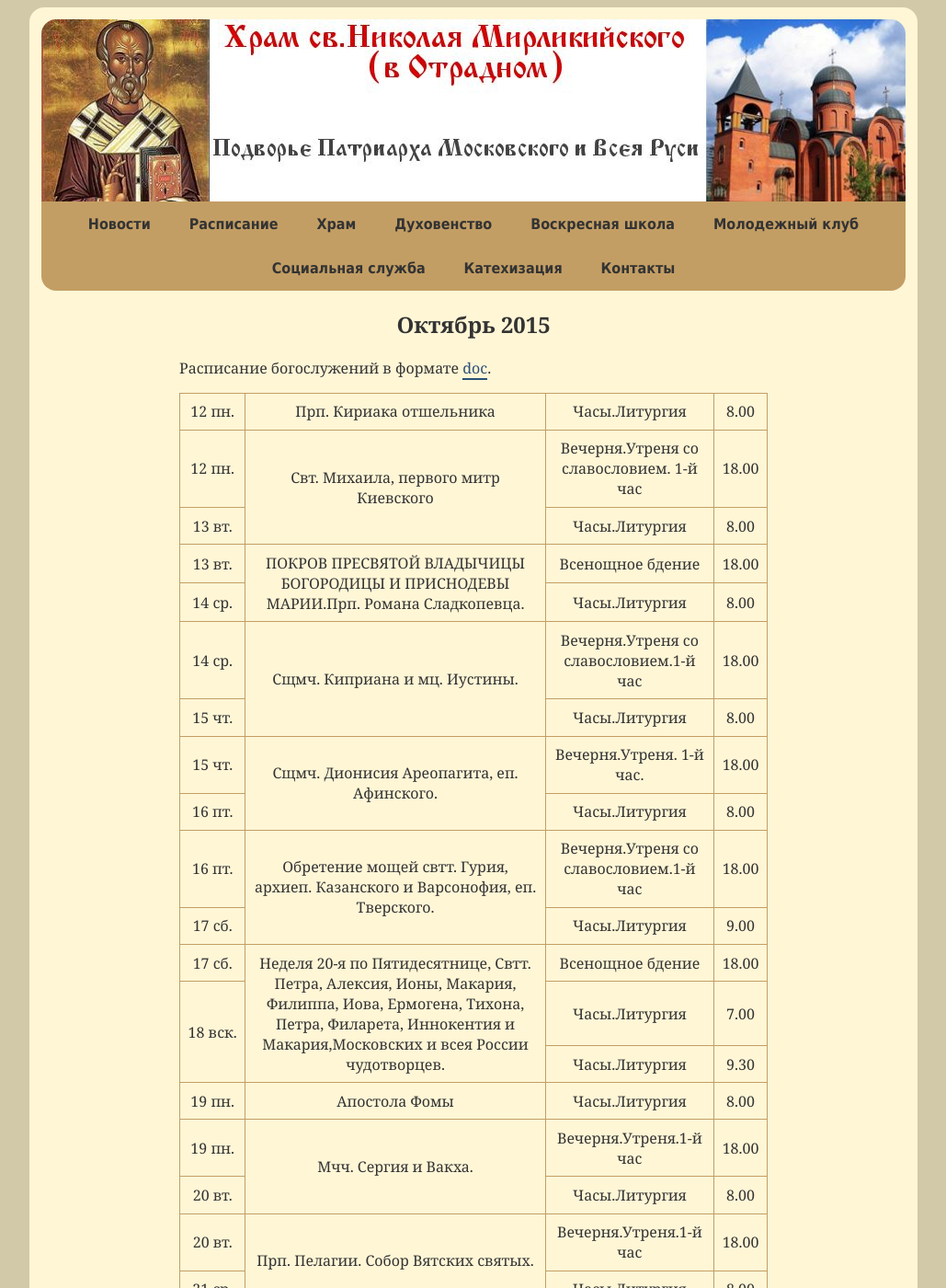
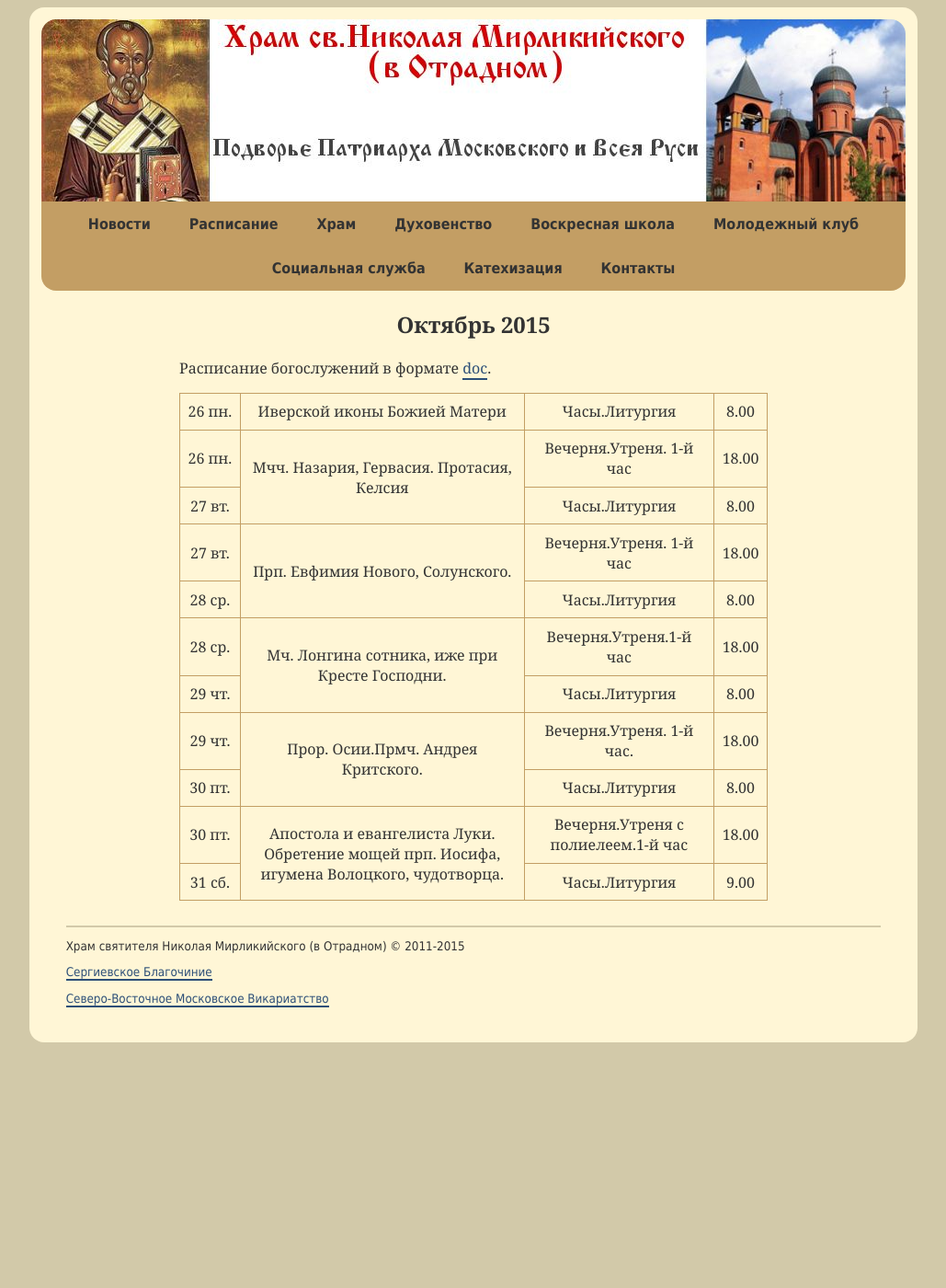
Before and after one commit to hramotradnoe/hramotradnoe.github.io, a Jekyll site: the page built from schedule/index.html, in a window 1280 px wide and 1400 px high. Shown: the whole window at 92% size, without its empty margins (125-1154 px from the left). Built offline with Jekyll 4.4.1, drawn with Linux system fonts in a browser that asks for light colours; Markdown is read by kramdown in place of the engine named in the settings; some of the changed text lies outside the part shown.

Commit message:
Update schedule.yml

```diff
--- a/_data/schedule.yml
+++ b/_data/schedule.yml
@@ -1,115 +1,48 @@
 period: Октябрь 2015
 link: https://docs.google.com/document/d/1GXNacuL7Jy-ob5nXXQR35mdcqKFNkgqp7gpmu4Gbf-s/edit
 timetable:
- - description : "Прп. Кириака отшельника"
+ - description : "Иверской иконы Божией Матери"
    services    :
-      - day   : 12&nbsp;пн.
+      - day   : 26&nbsp;пн.
         time  : '8.00'
         title : "Часы.Литургия"
- - description : "Свт. Михаила, первого митр Киевского"
+ - description : "Мчч. Назария, Гервасия. Протасия, Келсия"
    services    :
-      - day   : 12&nbsp;пн.
+      - day   : 26&nbsp;пн.
         time  : '18.00'
-        title : "Вечерня.Утреня со славословием. 1-й час"
-      - day   : 13&nbsp;вт.
+        title : "Вечерня.Утреня. 1-й час"
+      - day   : 27&nbsp;вт.
         time  : '8.00'
         title : "Часы.Литургия"
- - description : "ПОКРОВ ПРЕСВЯТОЙ ВЛАДЫЧИЦЫ БОГОРОДИЦЫ И ПРИСНОДЕВЫ МАРИИ.Прп. Романа Сладкопевца."
+ - description : "Прп. Евфимия Нового, Солунского."
    services    :
-      - day   : 13&nbsp;вт.
+      - day   : 27&nbsp;вт.
         time  : '18.00'
-        title : "Всенощное бдение"
-      - day   : 14&nbsp;ср.
+        title : "Вечерня.Утреня. 1-й час"
+      - day   : 28&nbsp;ср.
         time  : '8.00'
         title : "Часы.Литургия"
- - description : "Сщмч. Киприана и мц. Иустины."
+ - description : "Мч. Лонгина сотника, иже при Кресте Господни."
    services    :
-      - day   : 14&nbsp;ср.
+      - day   : 28&nbsp;ср.
         time  : '18.00'
-        title : "Вечерня.Утреня со славословием.1-й час"
-      - day   : 15&nbsp;чт.
+        title : "Вечерня.Утреня.1-й час"
+      - day   : 29&nbsp;чт.
         time  : '8.00'
         title : "Часы.Литургия"
- - description : "Сщмч. Дионисия Ареопагита, еп. Афинского."
+ - description : "Прор. Осии.Прмч. Андрея Критского."
    services    :
-      - day   : 15&nbsp;чт.
+      - day   : 29&nbsp;чт.
         time  : '18.00'
         title : "Вечерня.Утреня. 1-й час."
-      - day   : 16&nbsp;пт.
+      - day   : 30&nbsp;пт.
         time  : '8.00'
         title : "Часы.Литургия"
- - description : "Обретение мощей свтт. Гурия, архиеп. Казанского и Варсонофия, еп. Тверского."
+ - description : "Апостола и евангелиста Луки. Обретение мощей прп. Иосифа, игумена Волоцкого, чудотворца."
    services    :
-      - day   : 16&nbsp;пт.
+      - day   : 30&nbsp;пт.
         time  : '18.00'
-        title : "Вечерня.Утреня со славословием.1-й час"
-      - day   : 17&nbsp;сб.
+        title : "Вечерня.Утреня с полиелеем.1-й час"
+      - day   : 31&nbsp;сб.
         time  : '9.00'
         title : "Часы.Литургия"
- - description : "Неделя 20-я по Пятидесятнице, Свтт. Петра, Алексия, Ионы, Макария, Филиппа, Иова, Ермогена, Тихона, Петра, Филарета, Иннокентия и Макария,Московских и всея России чудотворцев."
-   services    :
-      - day   : 17&nbsp;сб.
-        time  : '18.00'
-        title : "Всенощное бдение"
-      - day   : 18&nbsp;вск.
-        time  : '7.00'
-        title : "Часы.Литургия"
-      - day   : 18&nbsp;вск.
-        time  : '9.30'
-        title : "Часы.Литургия"
- - description : "Апостола Фомы"
-   services    :
-      - day   : 19&nbsp;пн.
-        time  : '8.00'
-        title : "Часы.Литургия"
- - description : " Мчч. Сергия и Вакха."
-   services    :
-      - day   : 19&nbsp;пн.
-        time  : '18.00'
-        title : "Вечерня.Утреня.1-й час"
-      - day   : 20&nbsp;вт.
-        time  : '8.00'
-        title : "Часы.Литургия"
- - description : "Прп. Пелагии. Собор Вятских святых."
-   services    :
-      - day   : 20&nbsp;вт.
-        time  : '18.00'
-        title : "Вечерня.Утреня.1-й час"
-      - day   : 21&nbsp;ср.
-        time  : '8.00'
-        title : "Часы.Литургия"
- - description : "Ап. Иакова Алфеева."
-   services    :
-      - day   : 21&nbsp;ср.
-        time  : '18.00'
-        title : "Вечерня.Утреня с полиелеем.1-й час"
-      - day   : 22&nbsp;чт.
-        time  : '9.00'
-        title : "Часы.Литургия"
- - description : "Прп. Амвросия Оптинского"
-   services    :
-      - day   : 22&nbsp;чт.
-        time  : '18.00'
-        title : "Вечерня.Утреня со славословием.1-й час."
-      - day   : 23&nbsp;пт.
-        time  : '8.00'
-        title : "Часы.Литургия"
- - description : "Ап. Филиппа, единого от семи диаконов.Собор преподобных Оптинских святых."
-   services    :
-      - day   : 23&nbsp;пт.
-        time  : '18.00'
-        title : "Вечерня.Утреня.1-й час"
-      - day   : 24&nbsp;сб.
-        time  : '9.00'
-        title : "Часы.Литургия"
- - description : "Неделя 21-я по Пятидесятнице. Память святых отцов VII Вселенсокого Собора. Мчч. Прова, Тараха и Андроника.Прп. Симеона Нового Богослова."
-   services    :
-      - day   : 17&nbsp;сб.
-        time  : '18.00'
-        title : "Всенощное бдение"
-      - day   : 18&nbsp;вск.
-        time  : '7.00'
-        title : "Часы.Литургия"
-      - day   : 18&nbsp;вск.
-        time  : '9.30'
-        title : "Часы.Литургия"
```
